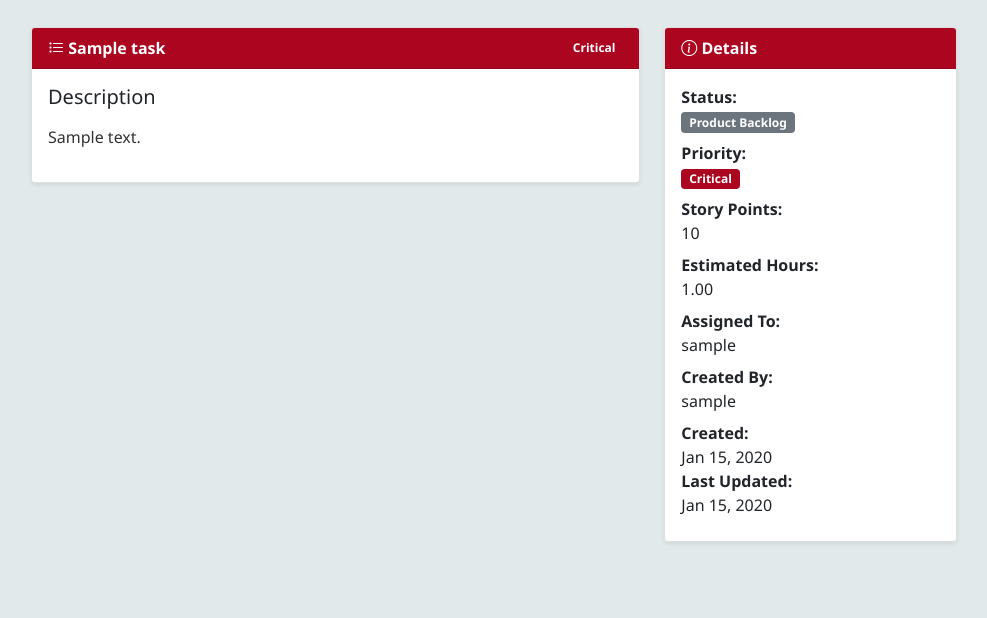
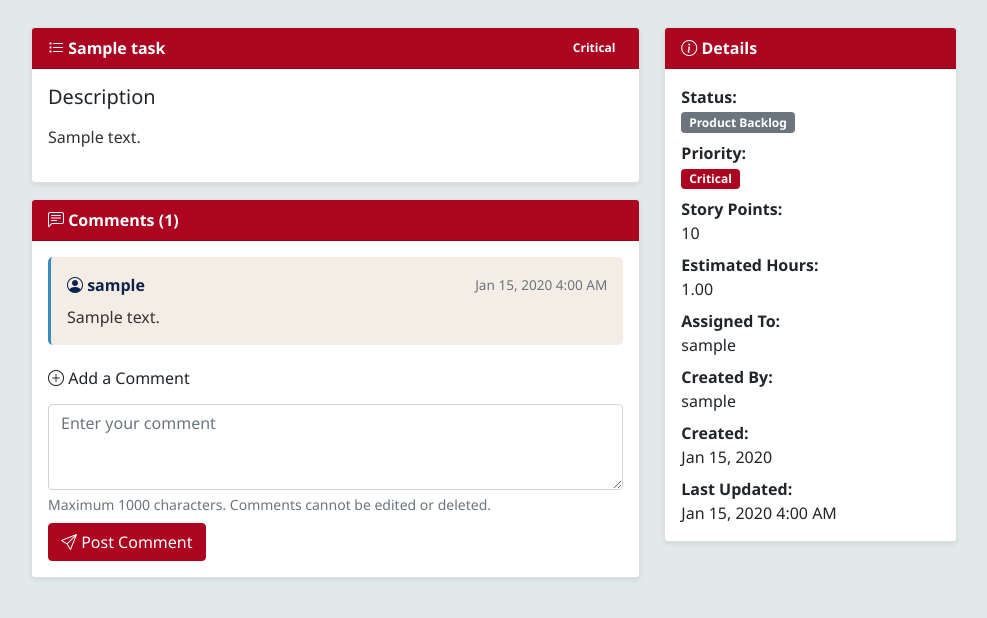
Before and after one commit to David-Coulter/sfwe507site, a Django app: page /task/1/ in a window 1280 px wide. Shown: the part 161-779 px from the top of the page, without its empty margins (146-1133 px from the left). Run offline with Django 5.2, Linux system fonts and the light colour scheme; a user stored in the database is signed in; tables that the repository leaves empty hold one stand-in row (values such as "Sample post"); some libraries are stand-ins or nearby versions.

Commit message:
Implement issues 5 and 6

```diff
--- a/507site/main/forms.py
+++ b/507site/main/forms.py
@@ -1,5 +1,5 @@
 from django import forms
-from .models import Task
+from .models import Task, Comment
 
 class TaskForm(forms.ModelForm):
     class Meta:
@@ -21,3 +21,14 @@ class TaskForm(forms.ModelForm):
             'assigned_to': 'Assigned To',
             'estimated_hours': 'Estimated Hours (optional)',
         }
+
+class CommentForm(forms.ModelForm):
+    class Meta:
+        model = Comment
+        fields = ['text']
+        widgets = {
+            'text': forms.Textarea(attrs={'class': 'form-control', 'placeholder': 'Enter your comment', 'rows': 3, 'maxlength': 1000,})
+        }
+        labels = {
+            'text': '',
+        }
--- a/507site/main/models.py
+++ b/507site/main/models.py
@@ -61,3 +61,15 @@ class Task(models.Model):
 
     def __str__(self):
         return f"{self.title} [{self.get_status_display()}]"
+
+class Comment(models.Model):
+    task = models.ForeignKey(Task, on_delete=models.CASCADE, related_name='comments')
+    author = models.ForeignKey(User, on_delete=models.CASCADE)
+    text = models.TextField(max_length=1000, help_text="Maximum 1000 characters")
+    created_at = models.DateTimeField(auto_now_add=True)
+
+    class Meta:
+        ordering = ['-created_at']
+
+    def __str__(self):
+        return f"{self.author.username} commented on {self.task.title} at {self.created_at}"
--- a/507site/main/templates/main/task_detail.html
+++ b/507site/main/templates/main/task_detail.html
@@ -11,18 +11,13 @@
     color: #333;
 }
 
-.markdown-content h1,
-.markdown-content h2,
-.markdown-content h3 {
-    color: #0C234B;
-    margin-top: 1.5rem;
-    margin-bottom: 0.75rem;
-}
-
 .markdown-content h2 {
     font-size: 1.5rem;
     border-bottom: 1px solid #E2E9EB;
     padding-bottom: 0.3rem;
+    color: #0C234B;
+    margin-top: 1.5rem;
+    margin-bottom: 0.75rem;
 }
 
 .markdown-content p {
@@ -64,7 +59,6 @@
     overflow-x: auto;
 }
 
-/* Clickable checkboxes */
 .markdown-content input[type="checkbox"] {
     margin-right: 0.5rem;
     cursor: pointer;
@@ -72,14 +66,49 @@
     height: 18px;
 }
 
-.markdown-content li:has(input[type="checkbox"]) {
-    list-style: none;
-}
-
-/* Checked items get strikethrough */
 .markdown-content input[type="checkbox"]:checked + * {
     text-decoration: line-through;
     color: #6c757d;
+}
+
+/* Comment Styles */
+.comment-item {
+    border-left: 3px solid #378DBD;
+    padding: 1rem;
+    margin-bottom: 1rem;
+    background-color: #F4EDE5;
+    border-radius: 5px;
+}
+
+.comment-header {
+    display: flex;
+    justify-content: space-between;
+    align-items: center;
+    margin-bottom: 0.5rem;
+}
+
+.comment-author {
+    font-weight: 600;
+    color: #0C234B;
+}
+
+.comment-date {
+    font-size: 0.85rem;
+    color: #6c757d;
+}
+
+.comment-text {
+    color: #333;
+    line-height: 1.5;
+    white-space: pre-wrap;
+    word-wrap: break-word;
+}
+
+.no-comments {
+    text-align: center;
+    padding: 2rem;
+    color: #6c757d;
+    font-style: italic;
 }
 </style>
 {% endblock %}
@@ -106,6 +135,7 @@
             <div class="row">
                 <!-- Main Task Details -->
                 <div class="col-lg-8">
+                    <!-- Task Description Card -->
                     <div class="card shadow-sm mb-3">
                         <div class="card-header d-flex justify-content-between align-items-center">
                             <span><i class="bi bi-list-task"></i> {{ task.title }}</span>
@@ -114,16 +144,59 @@
                             </span>
                         </div>
                         <div class="card-body">
-                            <!-- Task Description with Markdown -->
                             <h5 class="mb-3">Description</h5>
                             <div class="markdown-content" id="task-description" data-task-id="{{ task.pk }}">
                                 {{ task.description|markdown|safe }}
                             </div>
 
-                            <!-- Save Button (appears after checking boxes) -->
                             <button id="save-checkboxes" class="btn btn-sm btn-success mt-3" style="display: none;">
-                                <i class="bi bi-check-circle"></i> Update checkboxes
+                                <i class="bi bi-check-circle"></i> Save Checkbox Changes
                             </button>
+                        </div>
+                    </div>
+
+                    <!-- Comments Section -->
+                    <div class="card shadow-sm mb-3">
+                        <div class="card-header">
+                            <i class="bi bi-chat-left-text"></i> Comments ({{ comments.count }})
+                        </div>
+                        <div class="card-body">
+                            <!-- Existing Comments -->
+                            {% if comments %}
+                                {% for comment in comments %}
+                                <div class="comment-item">
+                                    <div class="comment-header">
+                                        <span class="comment-author">
+                                            <i class="bi bi-person-circle"></i> {{ comment.author.username }}
+                                        </span>
+                                        <span class="comment-date">
+                                            {{ comment.created_at|date:"M d, Y g:i A" }}
+                                        </span>
+                                    </div>
+                                    <div class="comment-text">{{ comment.text }}</div>
+                                </div>
+                                {% endfor %}
+                            {% else %}
+                                <div class="no-comments">
+                                    <i class="bi bi-chat" style="font-size: 3rem; color: #0C234B;"></i>
+                                    <p class="mt-2">No comments yet. Be the first to comment!</p>
+                                </div>
+                            {% endif %}
+
+                            <!-- Add Comment Form -->
+                            <div class="mt-4">
+                                <h6 class="mb-3"><i class="bi bi-plus-circle"></i> Add a Comment</h6>
+                                <form method="post">
+                                    {% csrf_token %}
+                                    {{ comment_form.text }}
+                                    <div class="form-text mb-2">
+                                        Maximum 1000 characters. Comments cannot be edited or deleted.
+                                    </div>
+                                    <button type="submit" class="btn btn-primary">
+                                        <i class="bi bi-send"></i> Post Comment
+                                    </button>
+                                </form>
+                            </div>
                         </div>
                     </div>
                 </div>
@@ -169,13 +242,13 @@
                                 <strong>Created By:</strong><br>
                                 {{ task.created_by.username }}
                             </p>
-                            <p class="mb-0">
+                            <p class="mb-2">
                                 <strong>Created:</strong><br>
                                 {{ task.created_at|date:"M d, Y" }}
                             </p>
-                            <p class="mb-2">
+                            <p class="mb-0">
                                 <strong>Last Updated:</strong><br>
-                                {{ task.updated_at|date:"M d, Y" }}
+                                {{ task.updated_at|date:"M d, Y g:i A" }}
                             </p>
                         </div>
                     </div>
@@ -193,10 +266,8 @@ document.addEventListener('DOMContentLoaded', function() {
     const saveButton = document.getElementById('save-checkboxes');
     const checkboxes = descriptionDiv.querySelectorAll('input[type="checkbox"]');
 
-    // Store original state
     let hasChanges = false;
 
-    // Listen for checkbox changes
     checkboxes.forEach(checkbox => {
         checkbox.addEventListener('change', function() {
             hasChanges = true;
@@ -204,15 +275,10 @@ document.addEventListener('DOMContentLoaded', function() {
         });
     });
 
-    // Save checkbox state
     saveButton.addEventListener('click', function() {
-        // Get current markdown from description
         const taskId = descriptionDiv.getAttribute('data-task-id');
-
-        // Rebuild markdown with updated checkbox states
         const updatedMarkdown = rebuildMarkdownWithCheckboxes();
 
-        // Send AJAX request to update task
         fetch(`/task/${taskId}/update-description/`, {
             method: 'POST',
             headers: {
@@ -229,26 +295,22 @@ document.addEventListener('DOMContentLoaded', function() {
                 saveButton.style.display = 'none';
                 hasChanges = false;
 
-                // Show success message
                 const alert = document.createElement('div');
                 alert.className = 'alert alert-success alert-dismissible fade show';
                 alert.innerHTML = `
-                    <i class="bi bi-check-circle"></i> Checkboxes updated!
+                    <i class="bi bi-check-circle"></i> Checkboxes saved!
                     <button type="button" class="btn-close" data-bs-dismiss="alert"></button>
                 `;
                 descriptionDiv.parentElement.insertBefore(alert, descriptionDiv);
 
-                // Auto-dismiss after 3 seconds
                 setTimeout(() => alert.remove(), 3000);
             }
         });
     });
 
-    // Helper: Rebuild markdown with current checkbox states
     function rebuildMarkdownWithCheckboxes() {
         let originalMarkdown = '{{ task.description|escapejs }}';
 
-        // Get all checkboxes and their states
         checkboxes.forEach((checkbox, index) => {
             const isChecked = checkbox.checked;
             const checkboxPattern = /- \[([ x])\]/g;
@@ -267,7 +329,6 @@ document.addEventListener('DOMContentLoaded', function() {
         return originalMarkdown;
     }
 
-    // Helper: Get CSRF token
     function getCookie(name) {
         let cookieValue = null;
         if (document.cookie && document.cookie !== '') {
--- a/507site/main/views.py
+++ b/507site/main/views.py
@@ -1,8 +1,8 @@
 from django.shortcuts import render, redirect
 from django.contrib.auth.decorators import login_required
 from django.contrib import messages
-from .models import Task
-from .forms import TaskForm
+from .models import Task, Comment
+from .forms import TaskForm, CommentForm
 from django.http import JsonResponse
 from django.views.decorators.csrf import csrf_exempt
 import json
@@ -54,9 +54,25 @@ def create_task(request):
 @login_required
 def task_detail(request, pk):
     task = Task.objects.get(pk=pk)
+    if request.method == 'POST':
+        comment_form = CommentForm(request.POST)
+        if comment_form.is_valid():
+            comment = comment_form.save(commit=False)
+            comment.task = task
+            comment.author = request.user
+            comment.save()
+
+            messages.success(request, 'Comment added!')
+            return redirect('task_detail', pk=task.pk)
+    else:
+        comment_form = CommentForm()
+
+    comments = task.comments.all()
     context = {
         'task': task,
         'page_title': 'Task Details',
+        'comment_form': comment_form,
+        'comments': comments
     }
     return render(request, 'main/task_detail.html', context)
 
```
Also changed, not shown: 507site/main/admin.py (+10 -1 lines), 507site/main/migrations/0003_comment.py (added).
